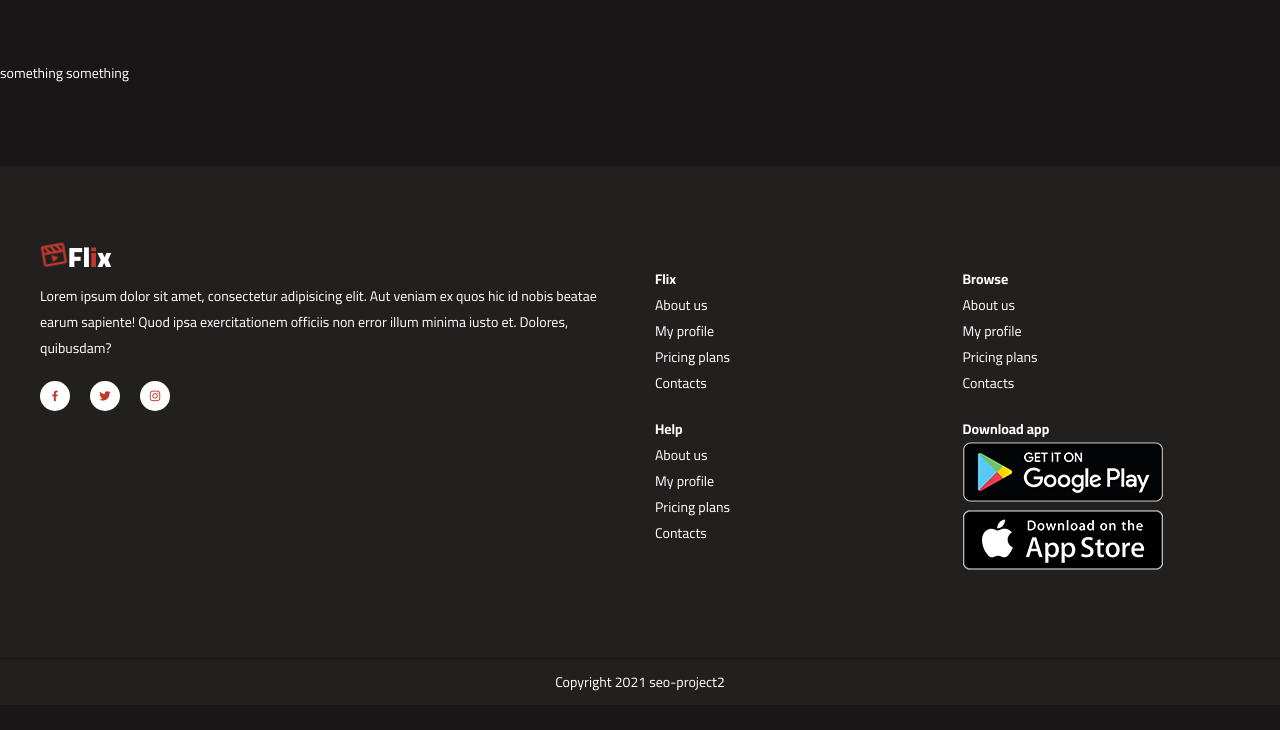
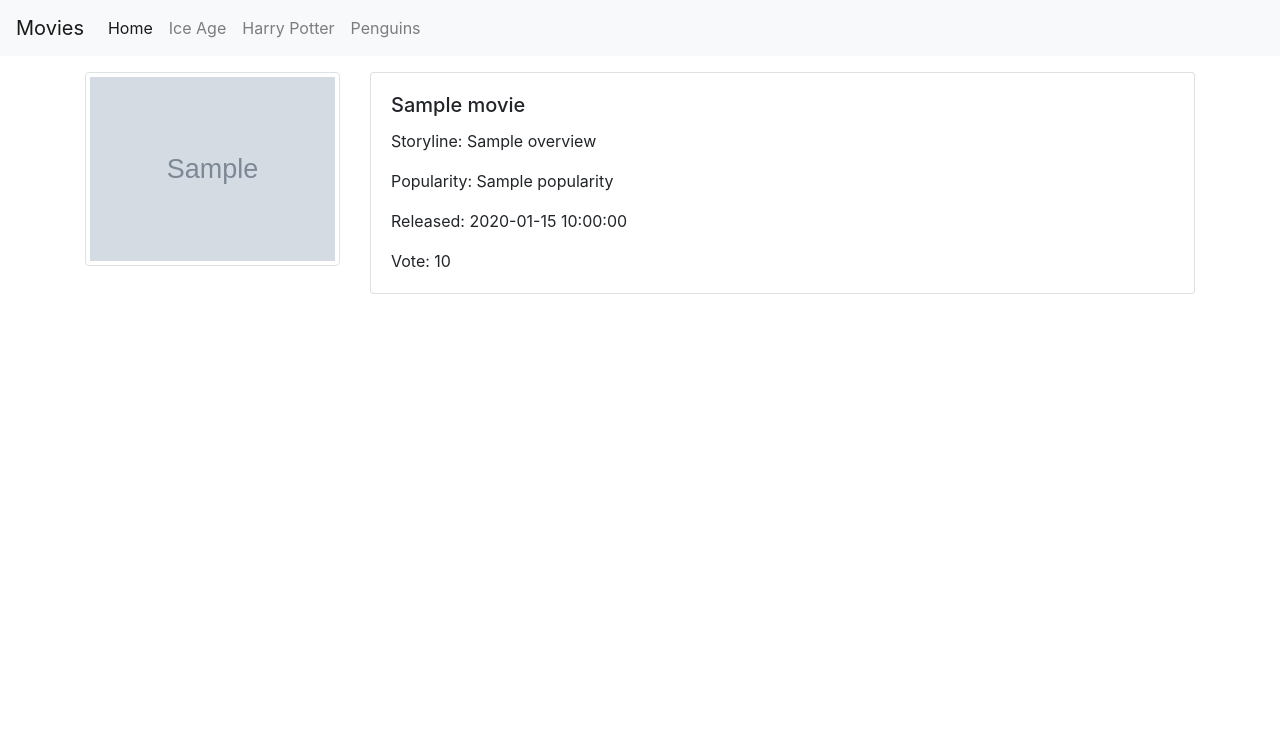
Before and after one commit to emileconde/movies, a Flask app: template templates/movie_detail.html in a window 1280 px wide. Shown: the top 730 px of the page. Run offline with Flask 2, Linux system fonts and the light colour scheme; the template is opened without the code that fills it: most values are stand-ins (such as "Sample title", 1, 10 or a date in 2020); grey boxes marked "Sample" are stand-in pictures; some libraries are stand-ins or nearby versions.

Commit message:
Modifying the movie detail page

```diff
--- a/main.py
+++ b/main.py
@@ -27,14 +27,18 @@ def home():
 # def home():
 #     return render_template("movie_detail.html")
 
-@app.route("/details")
-def movie_detail():
-#     converted_id = int(id)
-#     for movie in popular_movies:
-#         if movie.id == converted_id:
-#             return render_template("movie_detail.html", movie=movie)
+@app.route("/details/<movie_id>")
+def movie_detail(movie_id):
+    converted_id = int(movie_id)
+    for movie in popular_movies:
+        if movie.id == converted_id:
+            return render_template("movie_detail.html", movie=movie)
     return render_template("movie_detail.html")
 
 
+@app.route("/list")
+def movie_list():
+    return render_template("list.html")
+
 if __name__ == '__main__':
     app.run(debug=True, host="0.0.0.0")
--- a/templates/base.html
+++ b/templates/base.html
@@ -1,6 +1,5 @@
 <!DOCTYPE html>
 <html lang="en">
-
 <head>
     <meta charset="UTF-8">
     <meta http-equiv="X-UA-Compatible" content="IE=edge">
@@ -18,13 +17,14 @@
     <!-- APP CSS -->
     <link rel="stylesheet" href="/static/grid.css">
     <link rel="stylesheet" href="/static/app.css">
-
 </head>
 
+
+    <body>
      {% block content %}
 
-    {% endblock %}
-
+     {% endblock %}
+    </body>
 
     <!-- FOOTER SECTION -->
     <footer class="section">
@@ -125,6 +125,4 @@
     <!-- APP SCRIPT -->
     <script src="static/app.js"></script>
 
-</body>
-
 </html>
--- /dev/null
+++ b/templates/base_movies.html
@@ -0,0 +1,39 @@
+<html lang="en">
+<head>
+    <meta charset="UTF-8">
+    <meta name="viewport" content="width=device-width, initial-scale">
+    <title>Document</title>
+    <link rel="stylesheet" href="https://stackpath.bootstrapcdn.com/bootstrap/4.1.3/css/bootstrap.min.css"
+          integrity="sha384-MCw98/SFnGE8fJT3GXwEOngsV7Zt27NXFoaoApmYm81iuXoPkFOJwJ8ERdknLPMO" crossorigin="anonymous">
+</head>
+<body>
+
+    <nav class="navbar navbar-expand-lg navbar-light bg-light">
+  <a class="navbar-brand" href="#">Movies</a>
+  <button class="navbar-toggler" type="button" data-toggle="collapse" data-target="#navbarNavAltMarkup" aria-controls="navbarNavAltMarkup" aria-expanded="false" aria-label="Toggle navigation">
+    <span class="navbar-toggler-icon"></span>
+  </button>
+  <div class="collapse navbar-collapse" id="navbarNavAltMarkup">
+    <div class="navbar-nav">
+      <a class="nav-item nav-link active" href="#">Home <span class="sr-only">(current)</span></a>
+      <a class="nav-item nav-link" href="">Ice Age</a>
+      <a class="nav-item nav-link" href="">Harry Potter</a>
+      <a class="nav-item nav-link" href="">Penguins</a>
+    </div>
+  </div>
+</nav>
+
+<div class="container">
+  <div class="row mt-3">
+{% block content %}
+
+{% endblock %}
+  </div>
+</div>
+
+<script src="https://code.jquery.com/jquery-3.3.1.slim.min.js" integrity="sha384-q8i/X+965DzO0rT7abK41JStQIAqVgRVzpbzo5smXKp4YfRvH+8abtTE1Pi6jizo" crossorigin="anonymous"></script>
+<script src="https://cdnjs.cloudflare.com/ajax/libs/popper.js/1.14.3/umd/popper.min.js" integrity="sha384-ZMP7rVo3mIykV+2+9J3UJ46jBk0WLaUAdn689aCwoqbBJiSnjAK/l8WvCWPIPm49" crossorigin="anonymous"></script>
+<script src="https://stackpath.bootstrapcdn.com/bootstrap/4.1.3/js/bootstrap.min.js" integrity="sha384-ChfqqxuZUCnJSK3+MXmPNIyE6ZbWh2IMqE241rYiqJxyMiZ6OW/JmZQ5stwEULTy" crossorigin="anonymous"></script>
+</body>
+
+</html>
--- a/templates/home.html
+++ b/templates/home.html
@@ -1,6 +1,5 @@
 {% extends "base.html" %}
 {% block content %}
-    <body>
     <!-- NAV -->
     <div class="nav-wrapper">
         <div class="container">
@@ -122,7 +121,7 @@
             <div class="movies-slide carousel-nav-center owl-carousel">
                {% for movie in popular_movies %}
                 <!-- MOVIE ITEM -->
-                <a href="{{ url_for('movie_detail', id=movie.id) }}" class="movie-item">
+                <a href="{{ url_for('movie_detail', movie_id=movie.id) }}" class="movie-item">
                     <img src="{{movie.poster_path}}" alt="">
                     <div class="movie-item-content">
                         <div class="movie-item-title">
--- /dev/null
+++ b/templates/list.html
@@ -0,0 +1 @@
+{% extends "base.html" %}
--- a/templates/movie_detail.html
+++ b/templates/movie_detail.html
@@ -1,5 +1,22 @@
-{% extends "base.html" %}
+{% extends "base_movies.html" %}
 
 {% block content %}
-    something something
+
+<div class="col-sm-3 mb-3">
+  <img src="{{movie.poster_path}}" class="img-thumbnail" alt="...">
+
+</div>
+
+<div class="col-lg mb-3">
+<div class="card">
+  <div class="card-body">
+    <h5 class="card-title">{{movie.title}}</h5>
+      <p class="card-text">Storyline: {{movie.overview}}</p>
+      <p class="card-text">Popularity: {{movie.popularity}}</p>
+      <p class="card-text">Released: {{movie.release_date}}</p>
+      <p class="card-text">Vote: {{movie.vote_average}}</p>
+  </div>
+</div>
+</div>
+
 {% endblock %}
```
